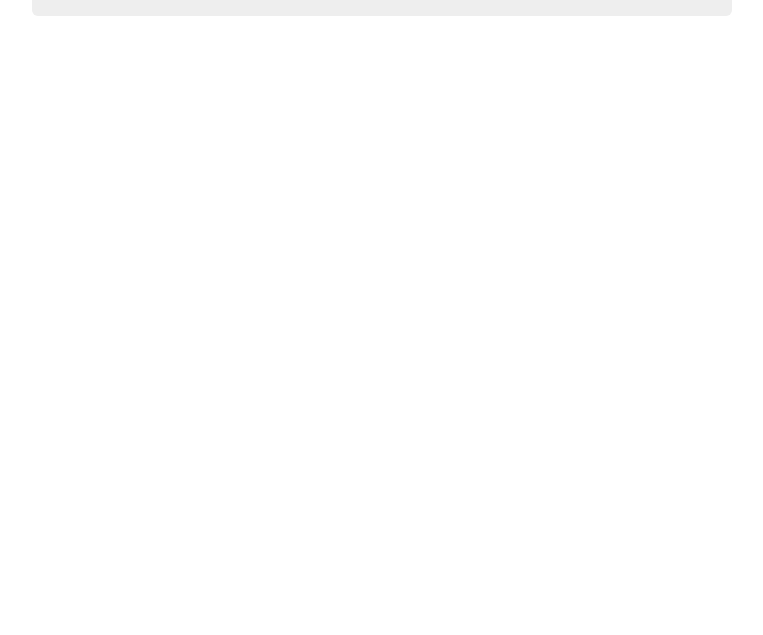
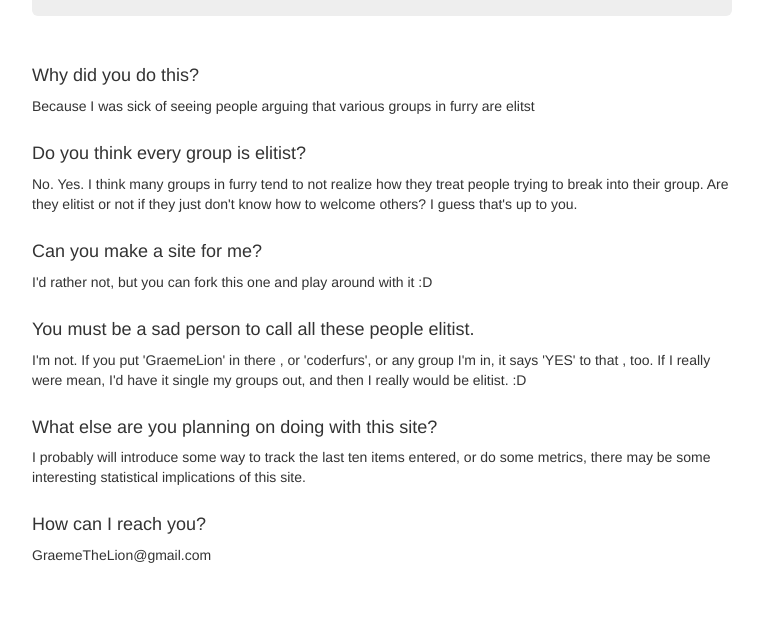
Before and after one commit to GraemeLion/elitistfursjoke, a Flask app: page / in a window 1280 px wide. Shown: the part 320-955 px from the top of the page, without its empty margins (258-1021 px from the left). Before the commit the page ends 336 px from the top, so only its background shows below. Run offline with Flask 2, Linux system fonts and the light colour scheme; some libraries are stand-ins or nearby versions.

Commit message:
adding explanations

```diff
--- a/templates/hello.html
+++ b/templates/hello.html
@@ -21,6 +21,25 @@
 							<H1> ((Result)) </H1>
 				<a class="btn btn-lg btn-success" href="#" role="button" ng-hide="DoAnother" ng-click="reset()">Do Another?</a>
 		      </div>
+		      <div class="row marketing">
+			<h4>Why did you do this?</H4>
+			<p> Because I was sick of seeing people arguing that various groups in furry are elitst </p>
+
+			<h4>Do you think every group is elitist?</h4>
+			<p> No.  Yes.  I think many groups in furry tend to not realize how they treat people trying to break into their group.  Are they elitist or not if they just don't know how to welcome others? I guess that's up to you.</p>
+
+			<h4>Can you make a site for me?</h4>
+			<p>I'd rather not, but you can fork this one and play around with it :D</p>
+
+			<h4>You must be a sad person to call all these people elitist.</h4>
+			<p>I'm not.  If you put 'GraemeLion' in there , or 'coderfurs', or any group I'm in, it says 'YES' to that , too.  If I really were mean, I'd have it single my groups out, and then I really would be elitist. :D</p>
+
+			<h4>What else are you planning on doing with this site?</h4>
+			<p>I probably will introduce some way to track the last ten items entered, or do some metrics, there may be some interesting statistical implications of this site.</p>
+
+			<h4>How can I reach you?</h4>
+			<p>GraemeTheLion@gmail.com</p>
+		     </div>
 
 		</div>
     	</div>
```
